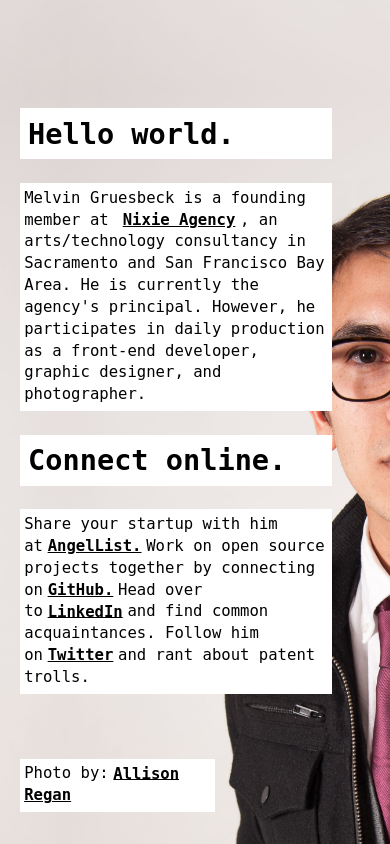
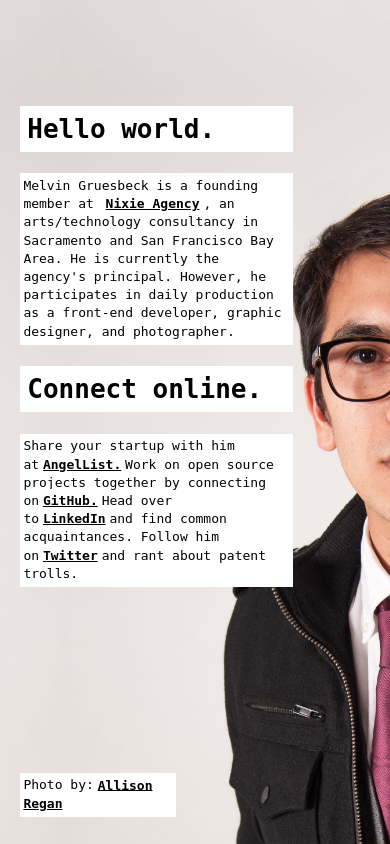
Before and after one commit to mgruesbeck/mgruesbeck.github.io, a PHP site: page /index.html in a window 390 px wide. Run offline with PHP 8.4, Linux system fonts and the light colour scheme; some libraries are stand-ins or nearby versions.

Commit message:
reseting some css

```diff
--- a/stylesheets/style.css
+++ b/stylesheets/style.css
@@ -1,5 +1,5 @@
 /* text */
-p, h1, a {
+p, h1, h2, a {
         background-color: #fff;
         font-family: monospace;
         color: #000;
@@ -19,47 +19,22 @@ section {
         position: absolute;
         top: 10%;
         left: 5%;
+        width: 30%;
 }
 .credit {
         position: absolute;
-    bottom: 2%;
+        top: 90%;
         left: 5%;
 }
-@media (min-width: 180px) and (max-width: 329px) {
-    p {
-        font-size: 1.3em;
-    }
-    h1 {
-        font-size: 2.3em;
-    }
-    section {
-        width: 90%;
-    }
-    .credit {
-        display: none;
-    }
-}
-@media (min-width: 330px) and (max-width: 555px) {
-    p {
-        font-size: 1.2em;
-    }
-    h1 {
-        font-size: 2.2em;
-    }
+@media (max-width: 480px) {
     section {
         width: 80%;
     }
     .credit {
-        width: 50%;
+            width: 55%;
     }
 }
-@media (min-width: 556px) and (max-width: 767px) {
-    p {
-        font-size: 1.1em;
-    }
-    h1 {
-        font-size: 2.1em;
-    }
+@media (max-width: 767px) {
     section {
         width: 70%;
     }
@@ -75,11 +50,3 @@ section {
             width: 25%;
     }
 }
-@media (min-width: 980px) {
-    section {
-        width: 30%;
-    }
-    .credit {
-        width: 25%;
-    }
-}
```
Lines whose indentation alone changed are shown as unchanged.
